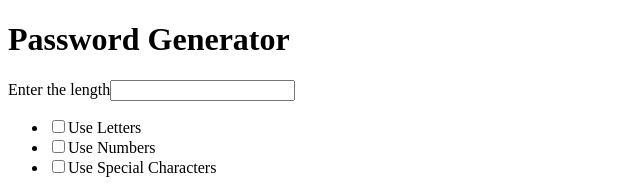
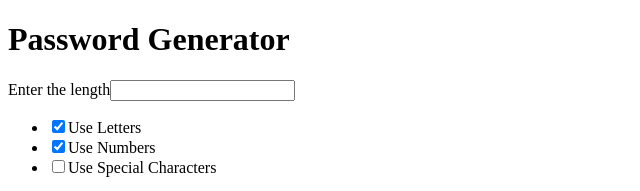
Before and after one commit to tallninja/Angular-Playpen, an Angular app in the folder password-generator/: page / in a window 1280 px wide. Shown: the top 191 px of the page, without its empty margins (0-640 px from the left). Built offline with nearby package versions, Linux system fonts and the light colour scheme.

Commit message:
Tracking input state

```diff
--- a/password-generator/src/app/app.component.html
+++ b/password-generator/src/app/app.component.html
@@ -1,21 +1,38 @@
 <h1>Password Generator</h1>
 
 <label for="lengthInput">Enter the length</label>
-<input type="text" id="lengthInput">
-
+<input type="text" id="lengthInput" (input)="setLength($event)" />
 
 <div>
   <ul>
     <li>
-    <input type="checkbox" name="letters" id="lettersCheckbox">
+      <input
+        type="checkbox"
+        name="letters"
+        id="lettersCheckbox"
+        (change)="setLetters()"
+        [checked]="letters"
+      />
       <label for="lettersCheckbox">Use Letters</label>
     </li>
     <li>
-    <input type="checkbox" name="numbers" id="numbersCheckbox">
+      <input
+        type="checkbox"
+        name="numbers"
+        id="numbersCheckbox"
+        (change)="setNumbers()"
+        [checked]="numbers"
+      />
       <label for="numbersCheckbox">Use Numbers</label>
     </li>
     <li>
-    <input type="checkbox" name="special" id="specialCheckbox">
+      <input
+        type="checkbox"
+        name="special"
+        id="specialCheckbox"
+        (change)="setSymbols()"
+        [checked]="symbols"
+      />
       <label for="specialCheckbox">Use Special Characters</label>
     </li>
   </ul>
@@ -25,7 +42,7 @@
 
 <div>
   <label for="generatedPasswordInput">Your password is: </label>
-  <input type="text" [value]="password">
+  <input type="text" [value]="password" />
 </div>
 
 {{ password }}
--- a/password-generator/src/app/app.component.ts
+++ b/password-generator/src/app/app.component.ts
@@ -7,9 +7,30 @@ import { Component } from '@angular/core';
 })
 export class AppComponent {
   title = 'password-generator';
+  length: number = 8;
+  letters: boolean = true;
+  numbers: boolean = true;
+  symbols: boolean = false;
   password: string = '';
+
+  setLength(e: Event) {}
+
+  setLetters() {
+    this.letters = !this.letters;
+  }
+
+  setNumbers() {
+    this.numbers = !this.numbers;
+  }
+
+  setSymbols() {
+    this.symbols = !this.symbols;
+  }
 
   generatePassword() {
     this.password = 'PASSWORD';
+    console.info(this.letters);
+    console.info(this.numbers);
+    console.info(this.symbols);
   }
 }
```
Lines whose indentation alone changed are shown as unchanged.
